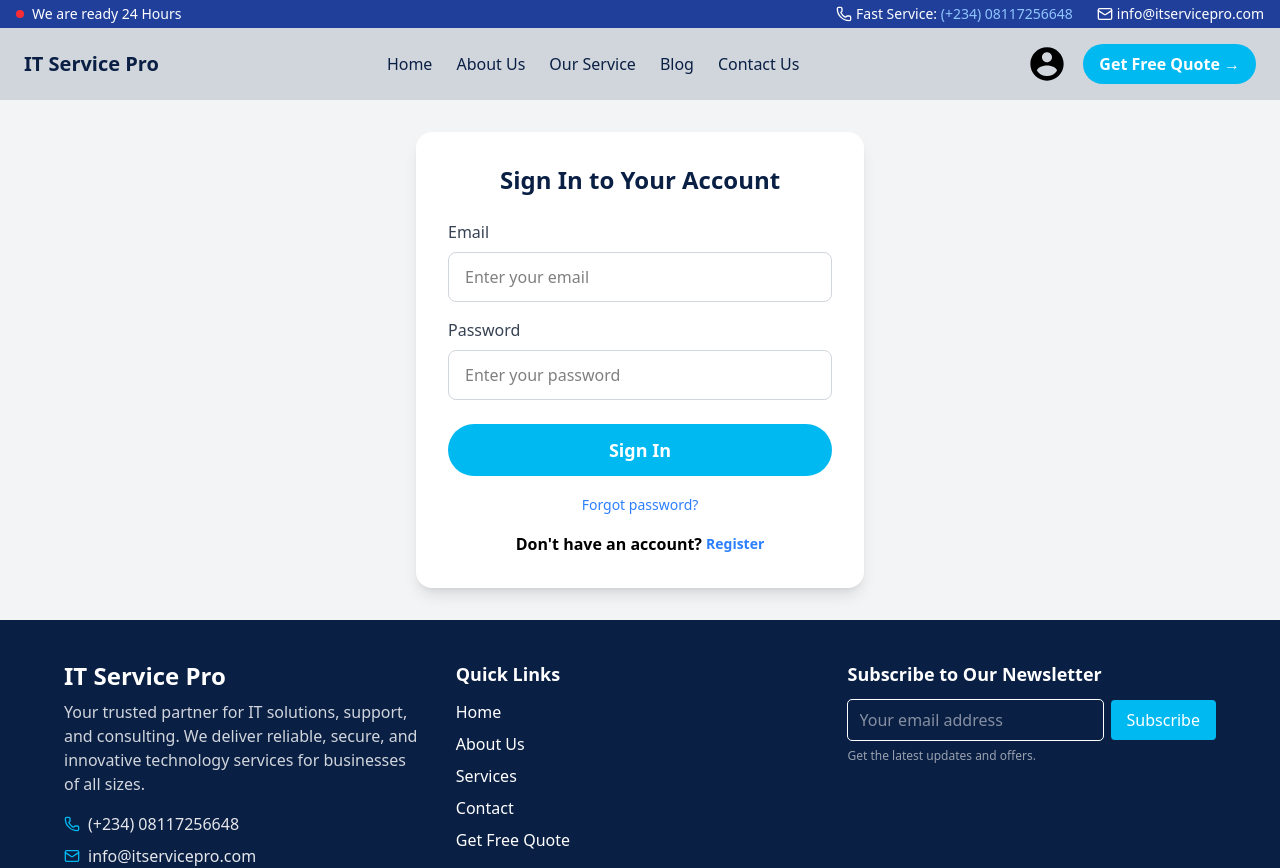
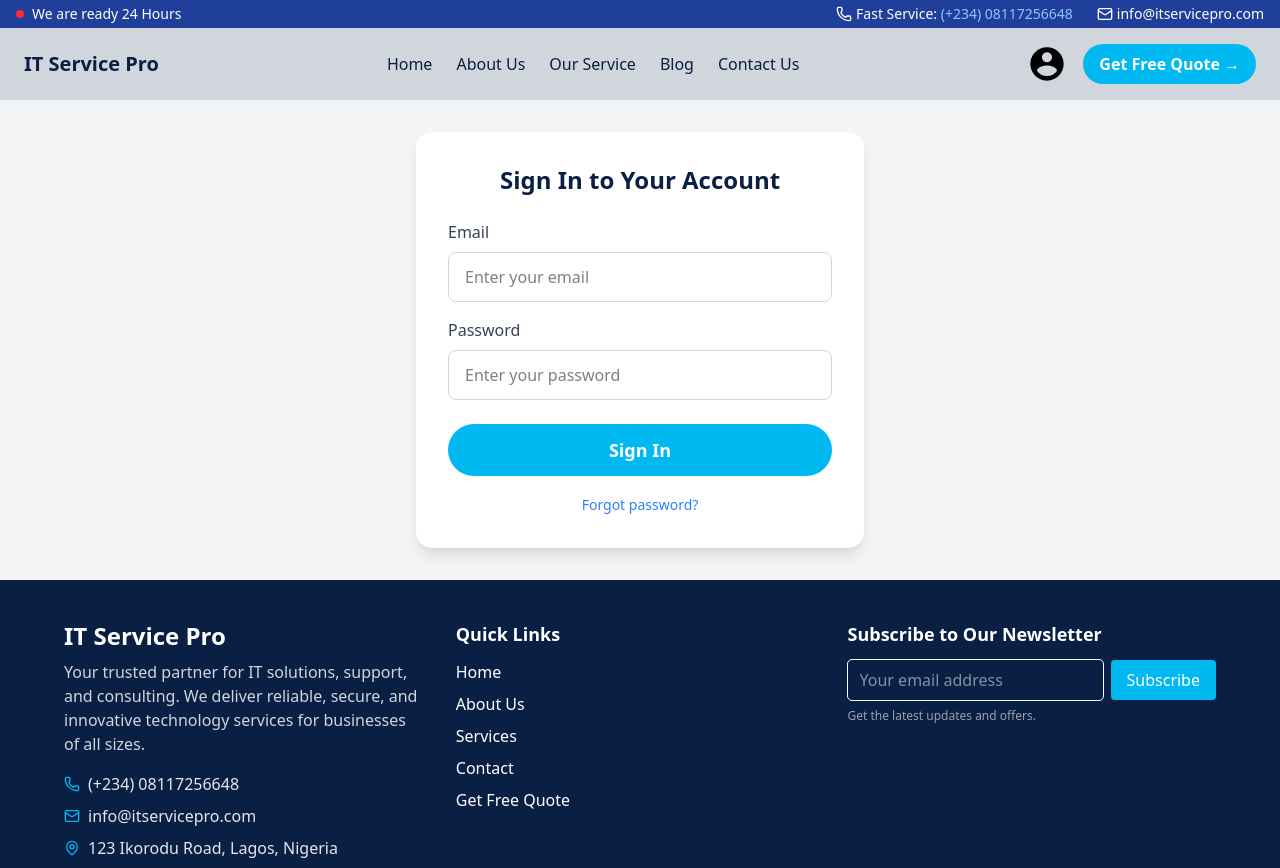
Before and after one commit to Azeezfasasi/itservicepro, a React (Vite) app: page /login in a window 1280 px wide. Shown: the top 868 px of the page. Built offline with nearby package versions, Linux system fonts and the light colour scheme; no server answers.

Commit message:
cool update

```diff
--- a/src/Login.jsx
+++ b/src/Login.jsx
@@ -75,12 +75,12 @@ function Login() {
           <div className="mt-4 text-center">
             <Link to="/forgetpassword" className="text-blue-500 hover:underline text-sm">Forgot password?</Link>
           </div>
-          <div className="flex flex-row justify-center items-center gap-1 mt-4 text-center text-black font-semibold">
+          {/* <div className="flex flex-row justify-center items-center gap-1 mt-4 text-center text-black font-semibold">
             <span>Don't have an account?</span>
             <Link to="/register" className='text-blue-500  hover:underline text-sm'>
                 Register
             </Link>
-          </div>
+          </div> */}
         </form>
       </div>
       <Footer />
```
